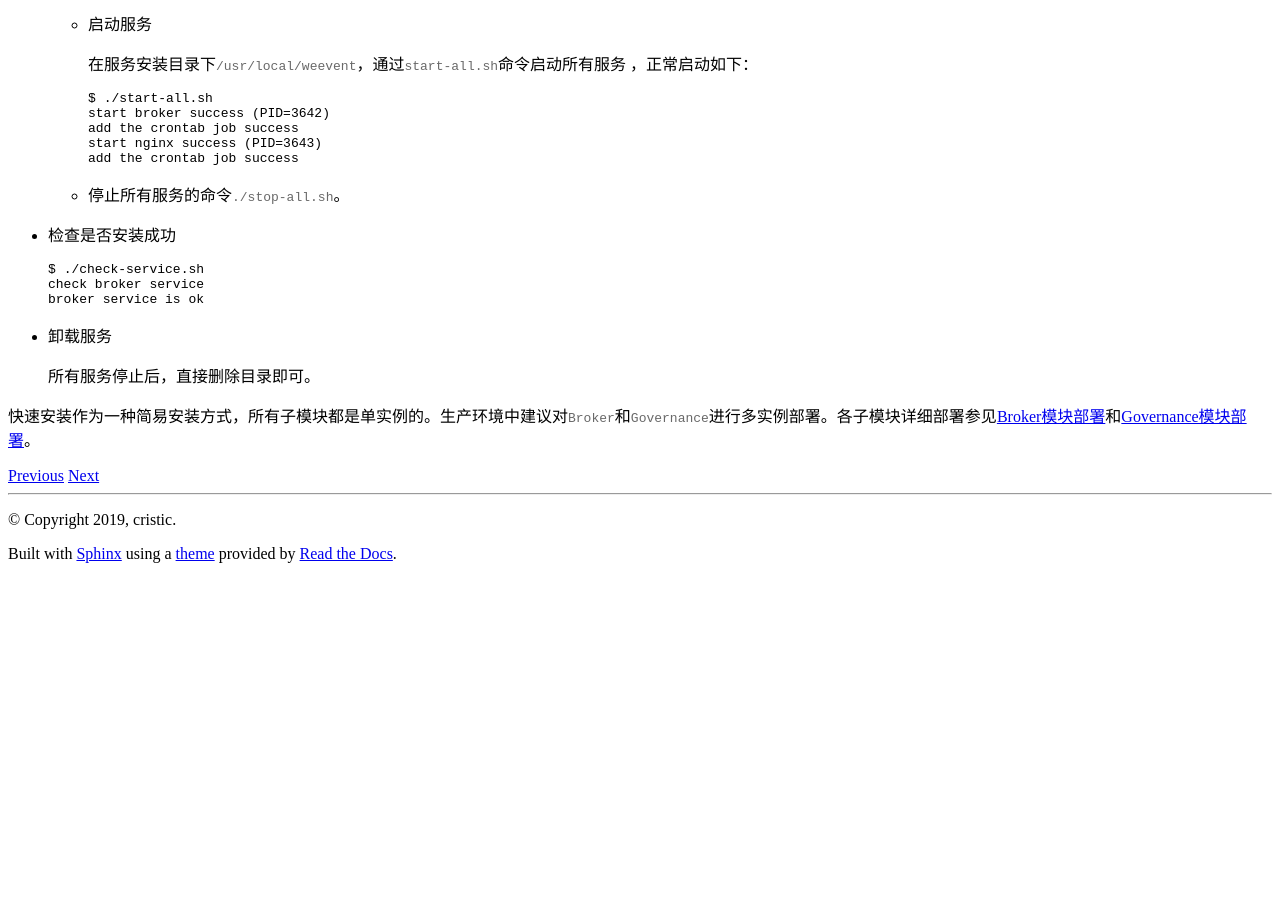
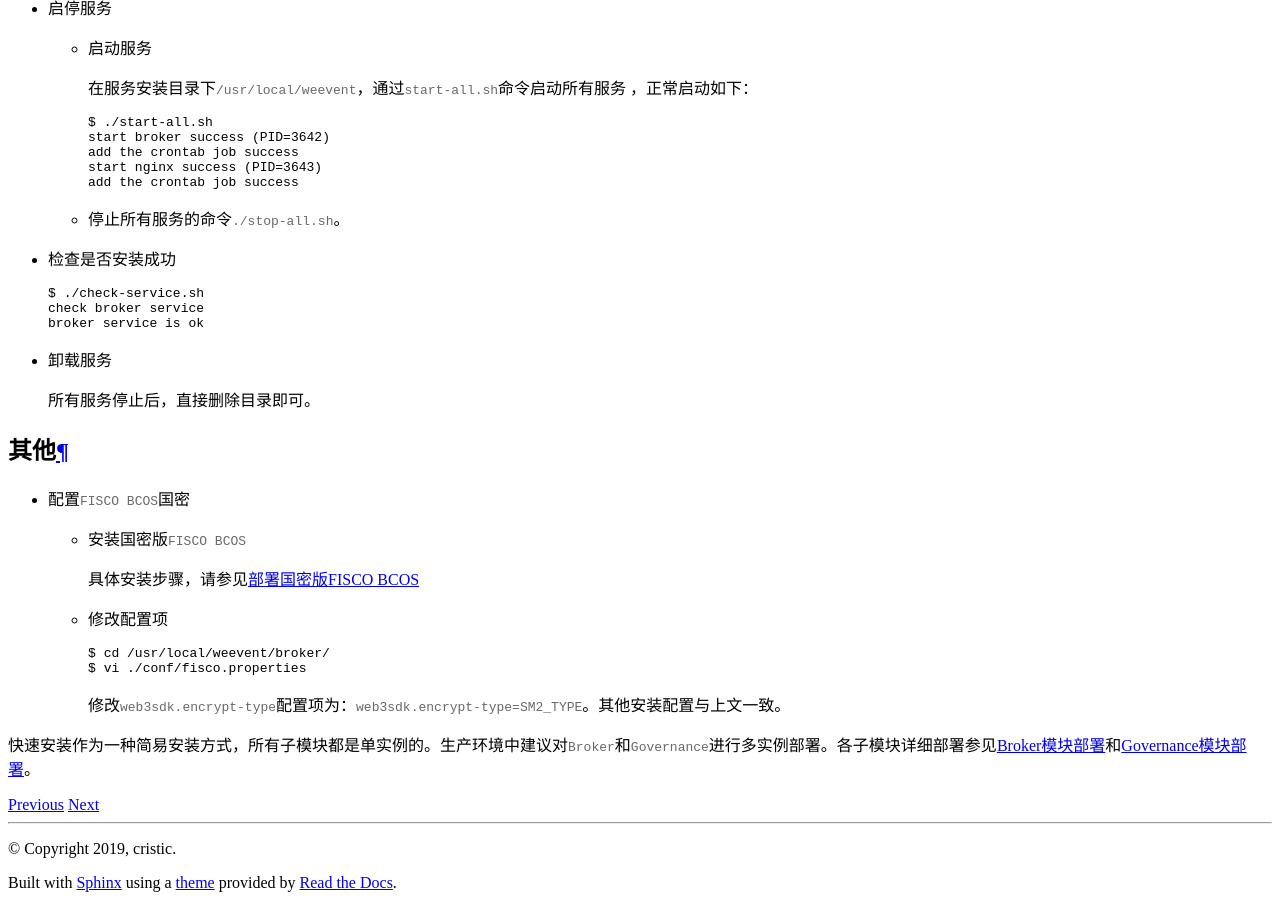
Before and after one commit to WeBankBlockchain/WeEvent-docs, a Sphinx documentation site: the page built from docs/install/quickinstall.md, in a window 1280 px wide and 900 px high, scrolled down 3114 px. Built offline with Sphinx 7.4.7 and the Read the Docs theme 2.0.0, drawn with Linux system fonts in a browser that asks for light colours; before the commit the page ends 3685 px from its top, so only the background shows below that.

Commit message:
add document for OSSCA-approved cryptography.

````diff
--- a/docs/install/quickinstall.md
+++ b/docs/install/quickinstall.md
@@ -181,4 +181,18 @@
   所有服务停止后，直接删除目录即可。
 
 
+### 其他
+- 配置`FISCO BCOS`国密
+  - 安装国密版`FISCO BCOS`
+
+    具体安装步骤，请参见[部署国密版FISCO BCOS](https://fisco-bcos-documentation.readthedocs.io/zh_CN/latest/docs/manual/guomi_crypto.html#fisco-bcos)
+
+  - 修改配置项
+      ```shell
+      $ cd /usr/local/weevent/broker/
+      $ vi ./conf/fisco.properties
+      ```
+    修改`web3sdk.encrypt-type`配置项为：`web3sdk.encrypt-type=SM2_TYPE`。其他安装配置与上文一致。
+
+
 快速安装作为一种简易安装方式，所有子模块都是单实例的。生产环境中建议对`Broker`和`Governance`进行多实例部署。各子模块详细部署参见[Broker模块部署](./module/broker.html)和[Governance模块部署](./module/governance.html)。
````
